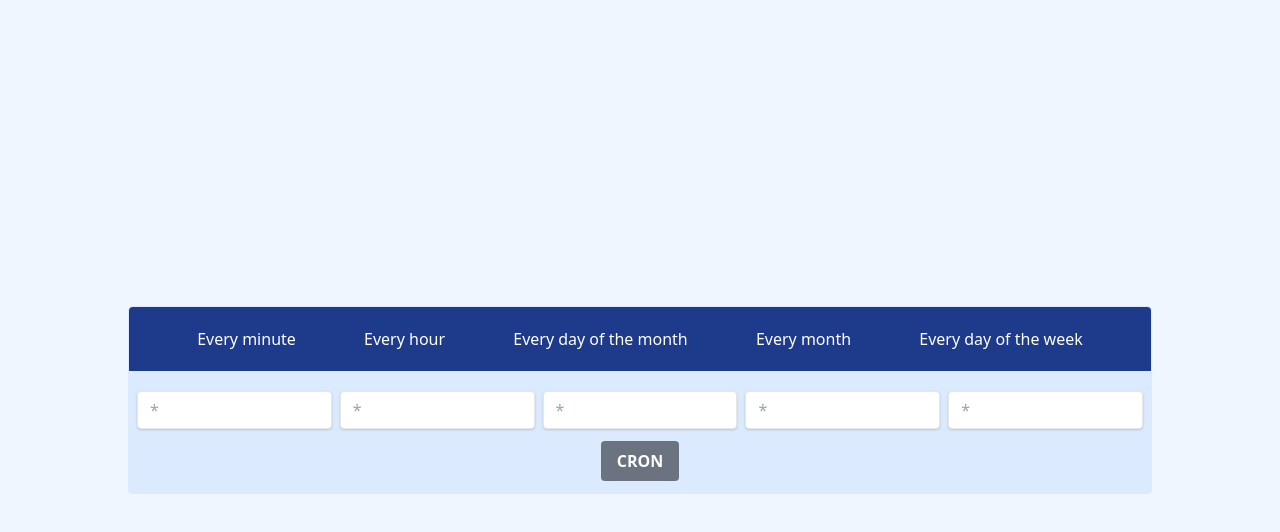
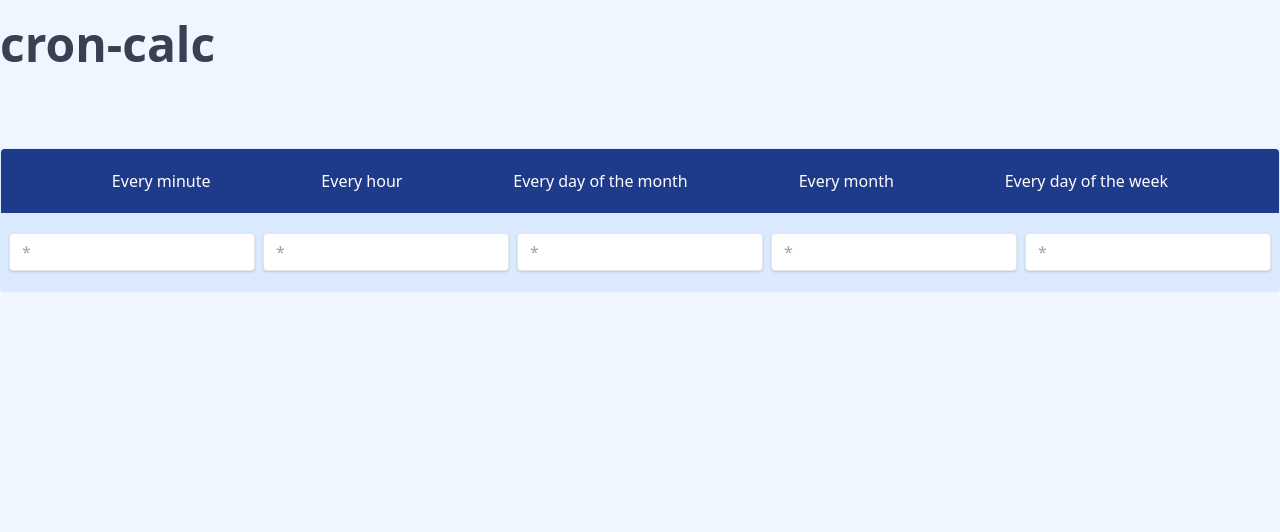
Before and after one commit to alex-lc/cron-calc, a React (Create React App) app: page / in a window 1280 px wide. Shown: the top 532 px of the page. Built offline with nearby package versions, Linux system fonts and the light colour scheme.

Commit message:
Added temporary header and logo. Need to rethink structure. Button to submit cron has also been removed and will just auto update through state for now.

```diff
--- a/src/App.js
+++ b/src/App.js
@@ -1,10 +1,14 @@
 // components
+import Header from './components/layout/Header'
 import Selection from './components/Selection'
 
 function App() {
   return (
-    <div className="flex justify-center items-center w-full h-screen bg-blue-50">
-      <Selection />
+    <div className="flex items-center justify-center w-full h-screen bg-blue-50 font-sans">
+      <div className="flex-col items-center h-full">
+        <Header />
+        <Selection />
+      </div>
     </div>
   )
 }
--- a/src/components/Selection.js
+++ b/src/components/Selection.js
@@ -188,7 +188,7 @@ const Selection = () => {
     }
 
     return (
-        <div className="flex flex-col w-4/5 bg-blue-100 text-white border border-blue-100 rounded">
+        <div className="flex flex-col w-full bg-blue-100 text-white border border-blue-100 rounded pb-5">
                 <div className="flex justify-evenly bg-blue-900 text-white py-5 mb-5 rounded-t">
                     {cron.minute !== "" && cron.minute !== "*" && cron.minute !== false && <p>{cron.minute} minute</p>}
                     {cron.minute === "*" && <p>Every minute</p>}
@@ -230,9 +230,11 @@ const Selection = () => {
                                 className="shadow appearance-none border rounded w-full py-2 px-3 text-gray-700 leading-tight focus:outline-none focus:shadow-outline"
                                 type="text" name="dayOfTheWeek" onChange={updateValue} placeholder="*" />
                         </div>
-                        <div className="flex justify-center bg-blue-100 py-3">
+
+                        {/* Do we even want a button? */}
+                        {/* <div className="flex justify-center bg-blue-100 py-3">
                             <button className="bg-gray-500 hover:bg-gray-700 text-white font-bold py-2 px-4 rounded" type="submit">CRON</button>
-                        </div>
+                        </div> */}
                     </form>
                 </div>
         </div>
--- /dev/null
+++ b/src/components/layout/Header.js
@@ -0,0 +1,8 @@
+
+export default function Header() {
+    return (
+        <div>
+            <h1 className="text-5xl font-extrabold text-gray-700 mt-5 mb-20">cron-calc</h1>
+        </div>
+    )
+}
```
